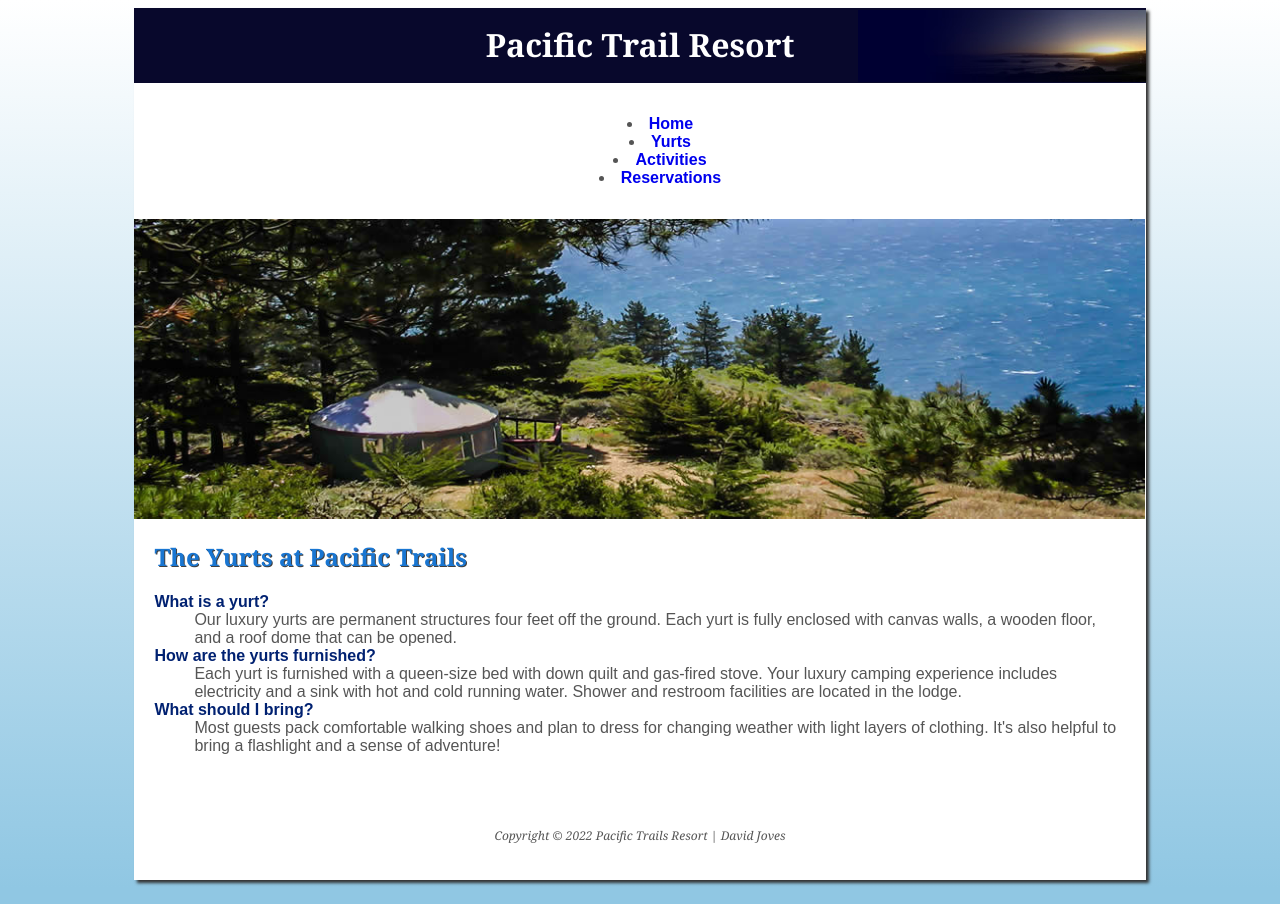
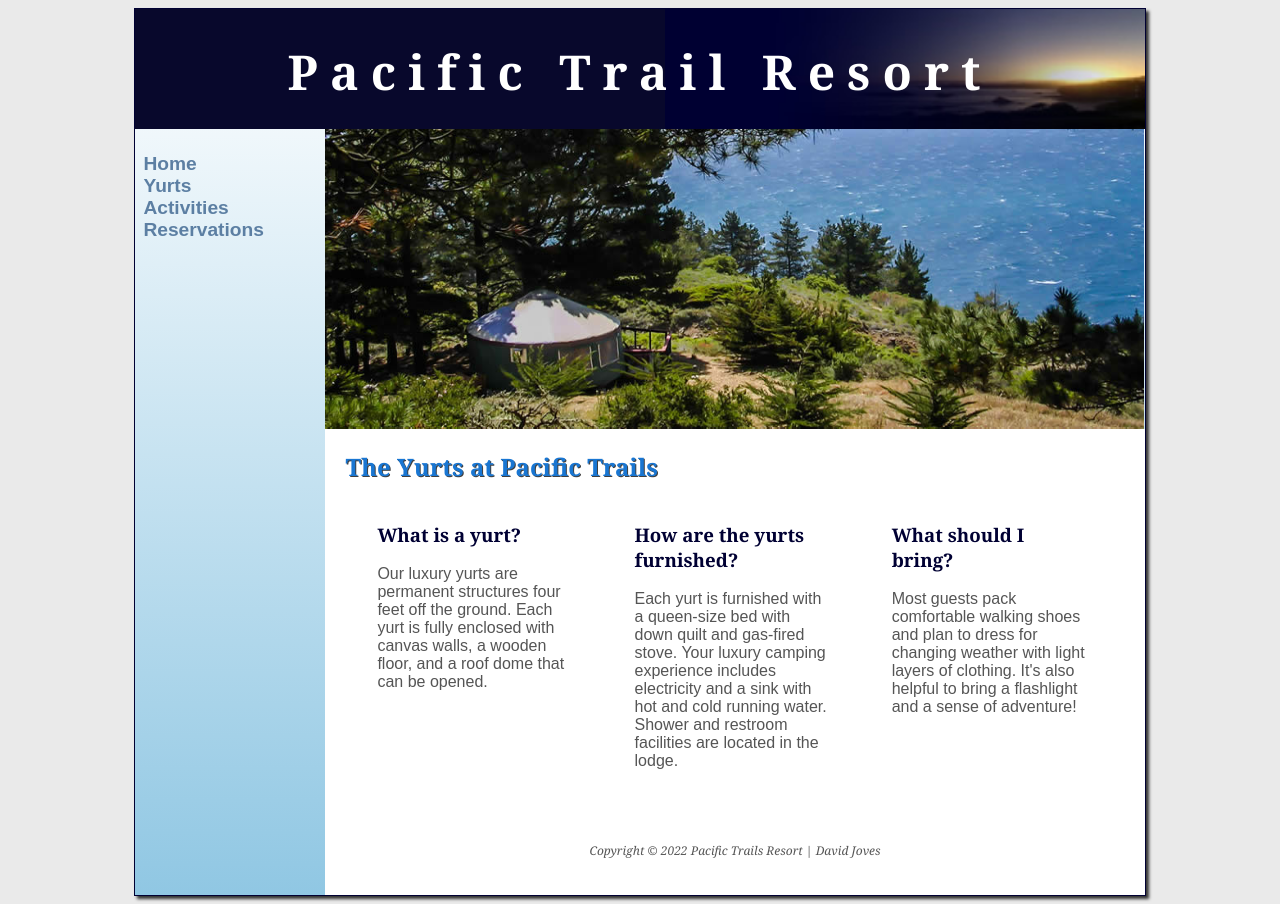
Before and after one commit to davidjoves/pacific-trails-resort, a plain HTML site: page yurts.html in a window 1280 px wide. Drawn offline with Linux system fonts and the light colour scheme.

Commit message:
Add files via upload

```diff
--- a/pacific.css
+++ b/pacific.css
@@ -1,14 +1,20 @@
+*
+{
+    box-sizing: border-box; /*bxbb shortcut*/
+}
+
+
 body
 {
-    background-color: #90c7e3; /*bgc#90c7e3 shortcut */
-    background-image: linear-gradient(to bottom, #fff, #90c7e3);
-    background-repeat: no-repeat;
+    background-color: #EAEAEA; /*bgc#90c7e3 shortcut */
     color: #555; /*c#fff shortcut*/
     font-family: Arial, "Helvetica Neue", Helvetica, sans-serif; /* ffa shortcut */
 }
 #wrapper
 {
-    background-color: #fff;
+    background-color: #90c7e3;
+    background-image: linear-gradient(to bottom, #fff, #90c7e3);
+    border: 1px solid #003;
     box-shadow: 3px 3px 3px #333;
     margin: auto;
     min-width: 960px;
@@ -21,23 +27,81 @@ header
     background-image: url(images/sunset.jpg); /*bgi shortcut*/
     background-position: right; /*bgdp shortcut*/
     background-repeat: no-repeat; /*bgr shortcut*/
+    background-size: contain;
     color: #fff; /*c#fff shortcut*/
-    height: 60px; /*h60*/
-    padding-top: 15px; /*pt15*/
+    height: 120px; /*h60*/
+    padding-top: 30px; /*pt15*/
     text-align: center; /*tac*/
+}
+
+header a
+{
+    text-decoration: none; /*tdn*/
+}
+
+header a:link, header a:visited
+{
+    color: #fff;
+}
+
+header a:hover
+{
+    color: #90c7e3;
 }
 
 nav
 {
-    background-color: #fff; /*bgc#bbdefb shortcut*/
-    font-weight: bold; /*fwb shortcut*/
-    padding: 1em;
-    text-align: center;
+    float: left;
+    /*font-size: 120%*/
+    font-weight: bold;
+    padding: 1.5em 0.5em;
+    width: 160px;
 }
-ul
+
+main
 {
-    text-align: center;
-    list-style-position: inside;
+    background-color: #fff; /*bfc#fff*/
+    margin-left: 190px; /*ml190*/
+    padding: 1px 20px 20px 30px;
+    display: block;
+    overflow: auto; /*ova*/
+}
+
+section
+{
+    float: left; /* fl */
+    padding-left: 2em; /*pl2em*/
+    padding-right: 2em; /*pr2em*/
+    width: 33%;
+}
+
+nav ul
+{
+    font-size: 1.2em; /*fz1.2em*/
+    list-style-type: none; /*listn*/
+    margin: 0; /*m*/
+    padding-left: 0; /*pl0*/
+
+}
+
+nav a
+{
+    text-decoration: none; /*txd shortcut*/
+}
+
+nav a:link
+{
+    color: #5c7fa3;
+}
+
+nav a:visited
+{
+    color: #344874;
+}
+
+nav a:hover
+{
+    color: #a52a2a;
 }
 
 main
@@ -46,18 +110,10 @@ main
     display: block;
 }
 
-nav a
-{
-    text-decoration: none; /*txd shortcut*/
-}
-main
-{
-    padding: 1px 20px 20px;
-    display: block;
-}
-
 h1
 {
+    font-size: 3em; /*fz3em*/
+    letter-spacing: 0.25em; /* lts.25em*/
     margin-bottom: 0; /*mb0*/
     margin-top: 0; /*mt0*/
 }
@@ -89,8 +145,10 @@ dt
 
 footer
 {
+    background-color: #fff;/*bgc#fff*/
     font-size: 75%; /* fz75% shortcut */
     font-style: italic; /*fsi shortcut */
+    margin-left: 190px; /*ml190*/
     padding: 2em;
     text-align: center; /*txa shortcut */
 }
@@ -107,10 +165,11 @@ footer
 }
 #homehero
 {
-    background-image: url(images/coast.jpg);
+    background-image: url(images/coast2.jpg);
     background-repeat: no-repeat;
     background-size: 100% 100%; /*bgz100%100%*/
     height: 300px; /*h300 */
+    margin-left: 190px; /*ml190*/
 }
 #yurthero
 {
@@ -118,6 +177,8 @@ footer
     background-repeat: no-repeat;
     background-size: 100% 100%; /*bgz100%100%*/
     height: 300px; /*h300 */
+    margin-left: 190px; /*ml190*/
+
 }
 #trailhero
 {
@@ -125,4 +186,6 @@ footer
     background-repeat: no-repeat;
     background-size: 100% 100%; /*bgz100%100%*/
     height: 300px; /*h300 */
+    margin-left: 190px; /*ml190*/
+
 }
--- a/yurts.html
+++ b/yurts.html
@@ -10,7 +10,7 @@
 <body>
     <div id="wrapper">
     <header>
-        <h1>Pacific Trail Resort</h1>
+        <h1><a href="index.html">Pacific Trail Resort</a></h1>
     </header>
     <!-- nav>ul*4>a shortcut -->
     <nav>
@@ -27,21 +27,28 @@
       <!-- main>h2{}+p{} shortcut-->
       <main>
         <h2>The Yurts at Pacific Trails</h2>
-        <!-- dl>(dt+dd)*3 shortcut-->
-        <dl>
-            <dt><strong>What is a yurt?</strong></dt>
-            <dd>
+        <section>
+        <h3>What is a yurt?</h3>
+            <p>
                 Our luxury yurts are permanent structures four feet off the ground. Each yurt is fully enclosed with canvas walls, a wooden floor, and a roof dome that can be opened.
-            </dd>
-            <dt><strong>How are the yurts furnished?</strong></dt>
-            <dd>
+            </p>
+        </section>
+
+        <section>
+          <h3>How are the yurts furnished?</h3>
+
+            <p>
                 Each yurt is furnished with a queen-size bed with down quilt and gas-fired stove. Your luxury camping experience includes electricity and a sink with hot and cold running water. Shower and restroom facilities are located in the lodge.
-            </dd>
-            <dt><strong>What should I bring?</strong></dt>
-            <dd>
+            </p>
+        </section>
+
+        <section>
+            <h3>What should I bring?</h3>
+            <p>
                 Most guests pack comfortable walking shoes and plan to dress for changing weather with light layers of clothing. It's also helpful to bring a flashlight and a sense of adventure!
-            </dd>
-        </dl>
+            </p>
+        </section>
+
       </main>
 
       <!-- footer>p*2 shortcut -->
```
Also changed, not shown: activities.html (+7 -1 lines), index.html (+1 -1 lines).
